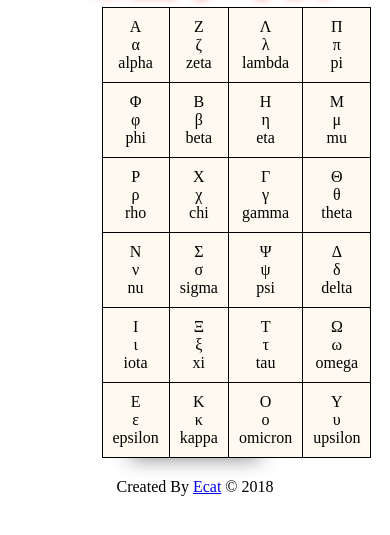
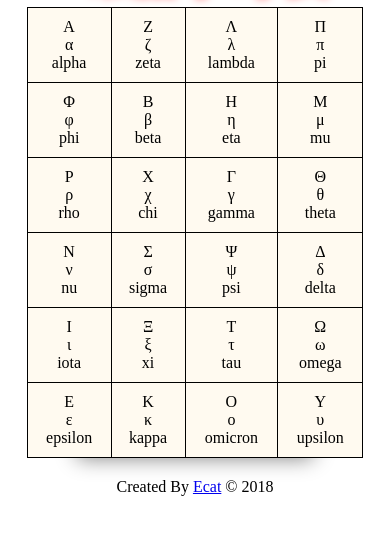
Before and after one commit to ecator/greek-alphabet, a plain HTML site: page index.html in a window 390 px wide. Shown: the part 85-620 px from the top of the page. Drawn offline with Linux system fonts and the light colour scheme.

Commit message:
添加响应式

```diff
--- a/css/global.css
+++ b/css/global.css
@@ -27,3 +27,9 @@
 	margin-top: 20px;
 	text-align: center;
 }
+
+@media only screen and (max-width: 768px){
+	.container{
+		width: 90%;
+	}
+}
```
